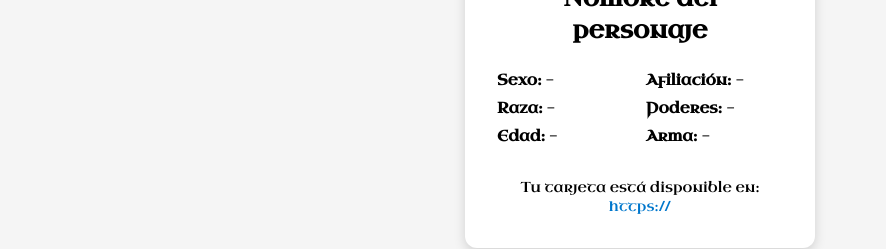
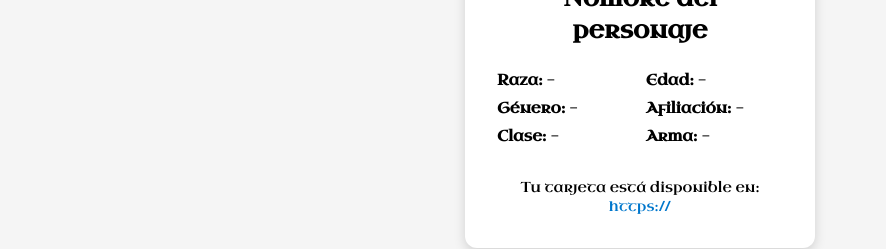
Before and after one commit to susdiaz-sudo/project-promo-58-module-2-team-3, a website built with Vite: page src/create.html in a window 1280 px wide. Shown: the part 1483-1732 px from the top of the page, without its empty margins (0-886 px from the left). Built offline with nearby package versions, Linux system fonts and the light colour scheme; a web font is replaced by a local one.

Commit message:
Edit the fields on the character card in the  Preview section

```diff
--- a/src/partials/preview.html
+++ b/src/partials/preview.html
@@ -4,18 +4,17 @@
 
     <div class="character-card">
       <div class="character-photo"></div>
-
       <h2 class="character-name">Nombre del personaje</h2>
 
       <div class="character-details">
         <div class="column">
-          <p><strong>Sexo:</strong> <span class="raza">-</span></p>
-          <p><strong>Raza:</strong> <span class="género">-</span></p>
-          <p><strong>Edad:</strong> <span class="clase">-</span></p>
+          <p><strong>Raza:</strong> <span class="raza">-</span></p>
+          <p><strong>Género:</strong> <span class="género">-</span></p>
+          <p><strong>Clase:</strong> <span class="clase">-</span></p>
         </div>
         <div class="column">
-          <p><strong>Afiliación:</strong> <span class="edad">-</span></p>
-          <p><strong>Poderes:</strong> <span class="afiliación">-</span></p>
+          <p><strong>Edad:</strong> <span class="edad">-</span></p>
+          <p><strong>Afiliación:</strong> <span class="afiliación">-</span></p>
           <p><strong>Arma:</strong> <span class="arma">-</span></p>
         </div>
       </div>
```
